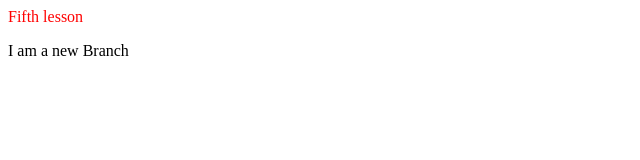
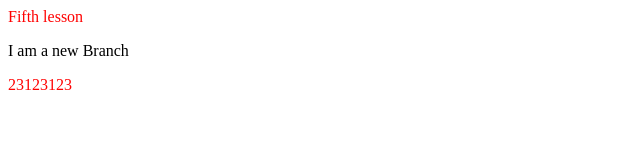
Before and after one commit to madijs/lesson_five, a plain HTML site: page index.html in a window 1280 px wide. Shown: the whole page, without its empty margins (0-640 px from the left). Drawn offline with Linux system fonts and the light colour scheme.

Commit message:
main commit

```diff
--- a/index.html
+++ b/index.html
@@ -9,5 +9,6 @@
 <body>
     <span>Fifth lesson</span>
     <p>I am a new Branch</p>
+    <span>23123123</span>
 </body>
 </html>
```
